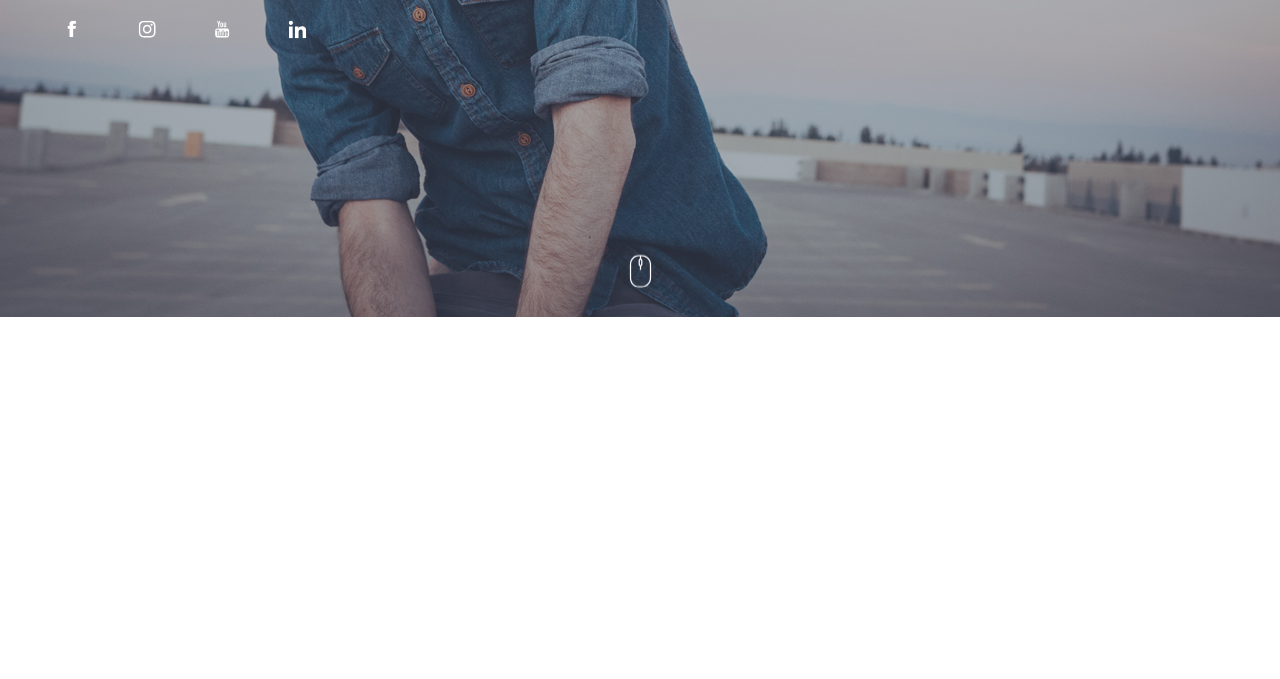
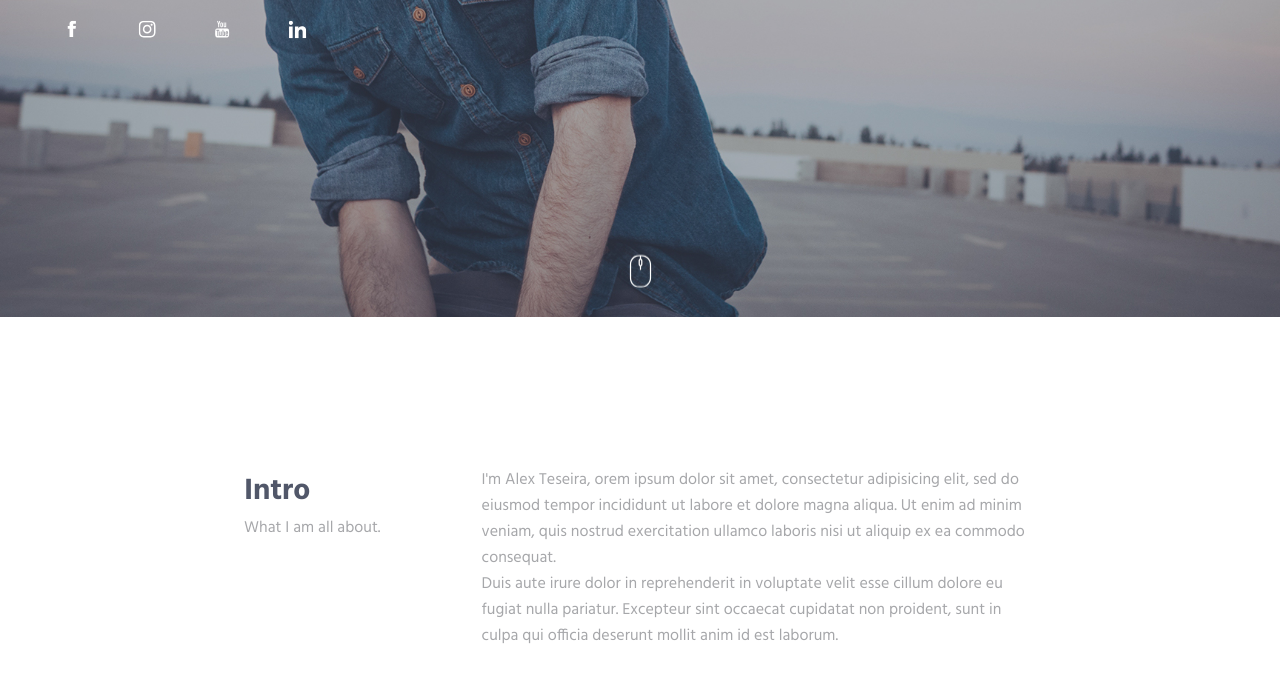
Before and after one commit to MatevosianArutiun/Aircv, a website: page src/index.html in a window 1280 px wide. Shown: the part 483-1162 px from the top of the page. Drawn offline with nearby package versions, Linux system fonts and the light colour scheme; files that its build step writes are made by us from their sources; files whose address does not match are found by name.

Commit message:
add changes section-intro

```diff
--- a/src/css/components/_header.scss
+++ b/src/css/components/_header.scss
@@ -4,6 +4,7 @@
   background-repeat: no-repeat;
   background-size: cover;
   background-position: center 70%;
+  margin-bottom: 150px;
   &__container {
       height: 100%;
     @include flex(center, flex-start, column);
--- a/src/css/components/_intro.scss
+++ b/src/css/components/_intro.scss
@@ -1,3 +1,8 @@
 .section-intro {
-    height: 100vh;
+    margin-bottom: 150px;
+    &__container {
+        @include flex(space-between, flex-start, row);
+        height: 100%;
+        width: 65%;
+    }
 }
--- /dev/null
+++ b/src/css/components/common/_aside.scss
@@ -0,0 +1,12 @@
+.aside {
+    width: 30%;
+    &__title {
+        @include text($H700, 700, $title-color);
+        font-family: $main-font;
+    }
+    &__text {
+        @include text($H100, 400, $text-color);
+        font-family: $main-font;
+    }
+
+}
--- /dev/null
+++ b/src/css/components/common/_intro-content.scss
@@ -0,0 +1,7 @@
+.intro-content {
+    width: 70%;
+    &__text {
+        @include text($H100, 400, $text-color);
+        font-family: $main-font;
+    }
+}
--- a/src/css/core/_vars.scss
+++ b/src/css/core/_vars.scss
@@ -20,7 +20,7 @@ $main-font: "Hind", sans-serif;
 
 $H900: calcRem(90px);
 $H800: calcRem(75px);
-$H700: calcRem(45px);
+$H700: calcRem(30px);
 $H600: calcRem(30px);
 $H500: calcRem(24px);
 $H400: calcRem(22px);
--- a/src/css/style.scss
+++ b/src/css/style.scss
@@ -8,10 +8,12 @@
 @import "./core/common";
 
 // // Common components
-@import "./components/common/_menu";
+@import "./components/common/menu";
 @import "./components/common/logo";
 @import "./components/common/social";
 @import "./components/common/scroll";
+@import "./components/common/aside";
+@import "./components/common/intro-content";
 
 
 // // Components
--- a/src/templates/header.html
+++ b/src/templates/header.html
@@ -1,4 +1,4 @@
-<header class="header">
+<header class="header" id="header">
     <div class="header__container container">
 
 
@@ -42,7 +42,7 @@
 
     </div>
 
-    <a href="" class="header__scroll scroll">
+    <a href="#intro" class="header__scroll scroll">
         <svg class="scroll__icon">
             <use class="social__use" xlink:href="#mouse"></use>
         </svg>
--- a/src/templates/intro.html
+++ b/src/templates/intro.html
@@ -1,7 +1,21 @@
-<section class="section-intro">
+<section class="section-intro" id="intro">
     <div class="section-intro__container container">
 
+        <aside class="section-intro__aside aside">
+            <h2 class="aside__title">Intro</h2>
+            <p class="aside__text">What I am all about.</p>
+        </aside>
 
+
+        <div class="section-intro__content intro-content">
+            <p class="intro-content__text">I'm Alex Teseira, orem ipsum dolor sit amet, consectetur adipisicing elit,
+                sed do eiusmod tempor incididunt ut labore et dolore magna aliqua. Ut enim ad minim veniam, quis nostrud
+                exercitation ullamco laboris nisi ut aliquip ex ea commodo consequat.</p>
+            <p class="intro-content__text">Duis aute irure dolor in reprehenderit in voluptate velit esse cillum dolore
+                eu fugiat nulla pariatur. Excepteur sint occaecat cupidatat non proident, sunt in culpa qui officia
+                deserunt mollit anim id est laborum.</p>
+
+        </div>
 
     </div>
 </section>
--- a/src/templates/navigation.html
+++ b/src/templates/navigation.html
@@ -9,8 +9,8 @@
 
         <div class="navigation__menu menu">
             <ul class="menu__list">
-                <li class="menu__item"><a href="" class="menu__link">Home</a></li>
-                <li class="menu__item"><a href="" class="menu__link">About</a></li>
+                <li class="menu__item"><a href="#header" class="menu__link">Home</a></li>
+                <li class="menu__item"><a href="#intro" class="menu__link">About</a></li>
                 <li class="menu__item"><a href="" class="menu__link">Experience</a></li>
                 <li class="menu__item"><a href="" class="menu__link">Work</a></li>
                 <li class="menu__item"><a href="" class="menu__link">Contact</a></li>
```
